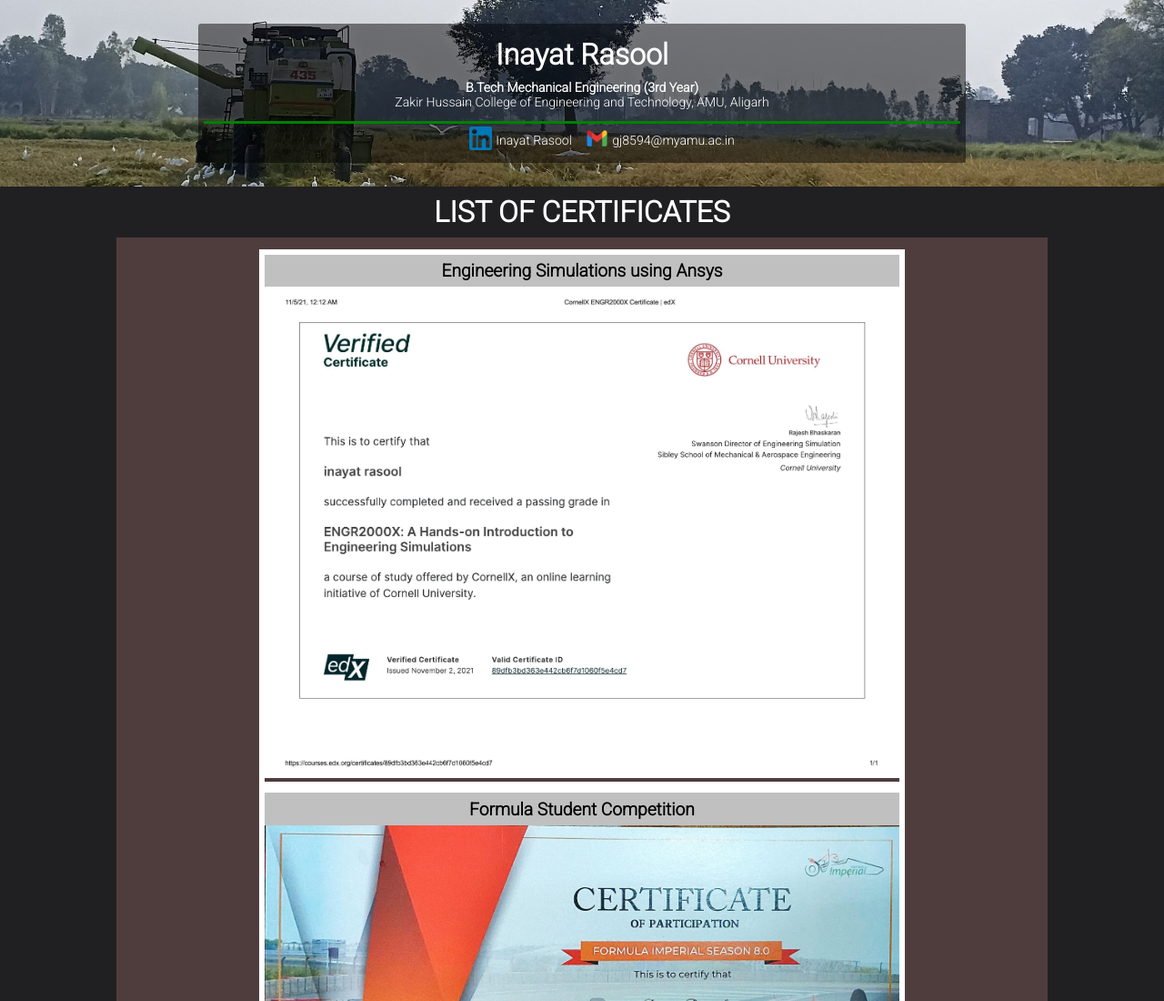
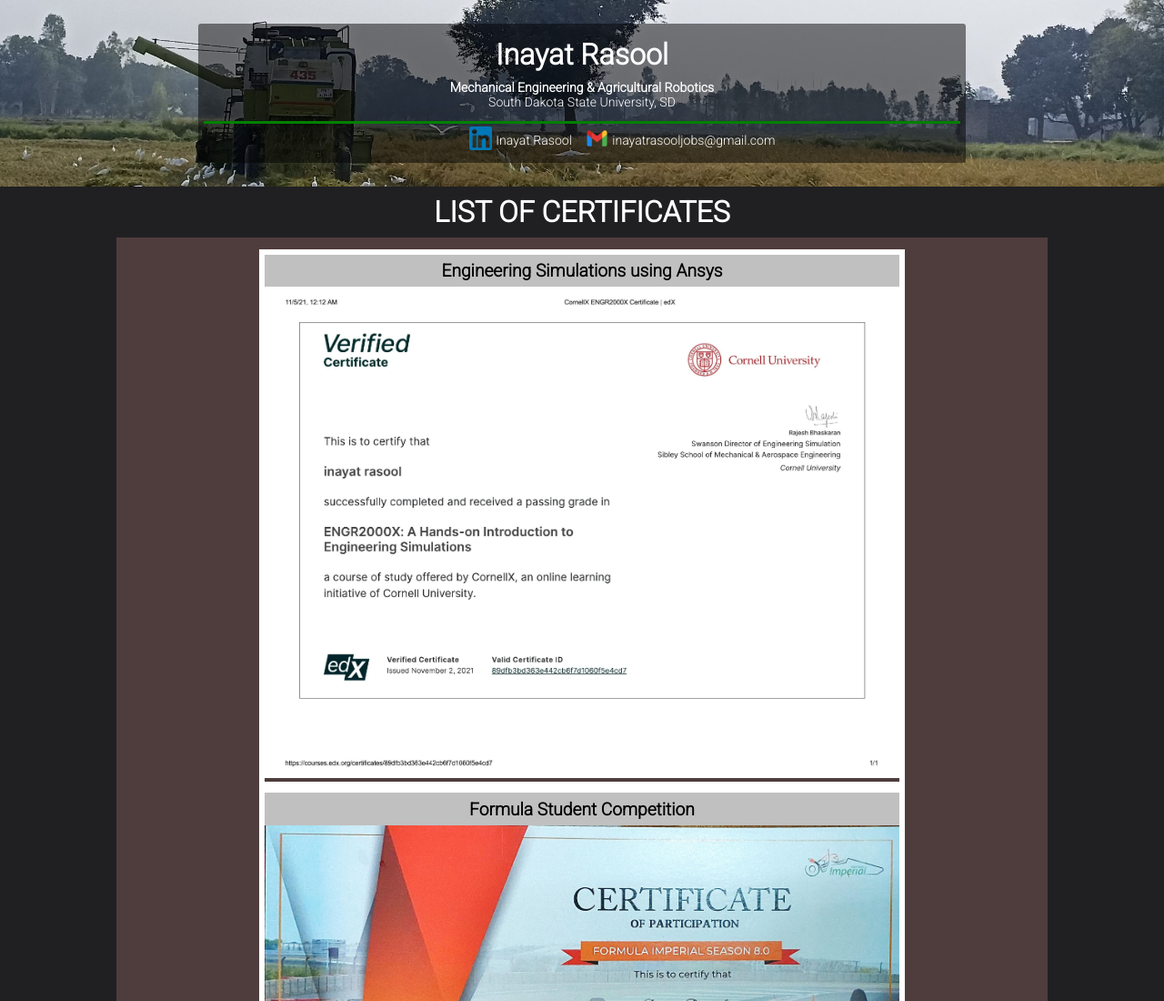
Before and after one commit to InayatRasool/InayatRasool.github.io, a plain HTML site: page index.html in a window 1280 px wide. Shown: the top 1100 px of the page at 91% size. Drawn offline with Linux system fonts and the light colour scheme.

Commit message:
Update index.html

```diff
--- a/index.html
+++ b/index.html
@@ -16,8 +16,8 @@
         <div class="info">
             <div class="details">
                 <h1>Inayat Rasool</h1>
-                <p><strong>B.Tech Mechanical Engineering (3rd Year)</strong></p>
-                <p>Zakir Hussain College of Engineering and Technology, AMU, Aligarh </p>
+                <p><strong>Mechanical Engineering & Agricultural Robotics</strong></p>
+                <p>South Dakota State University, SD </p>
             </div>
             <div class="links">
                 <div class="linkedin">
@@ -29,13 +29,13 @@
                     </a>
                 </div>
                 <div class="gmail">
-                    <a href="mailto: gj8594@myamu.ac.in">
+                    <a href="mailto:inayatrasooljobs@gmail.com">
                         <div class="logo">
                             <img class="logo-img" src="./icons8-gmail-144.png" alt=""> </img>
                         </div>
                     </a>
-                    <a href="mailto: gj8594@myamu.ac.in">
-                        <p class="gmail-para">gj8594@myamu.ac.in</p>
+                    <a href="mailto: inayatrasooljobs@gmail.com">
+                        <p class="gmail-para">inayatrasooljobs@gmail.com</p>
                     </a>
                 </div>
             </div>
```
